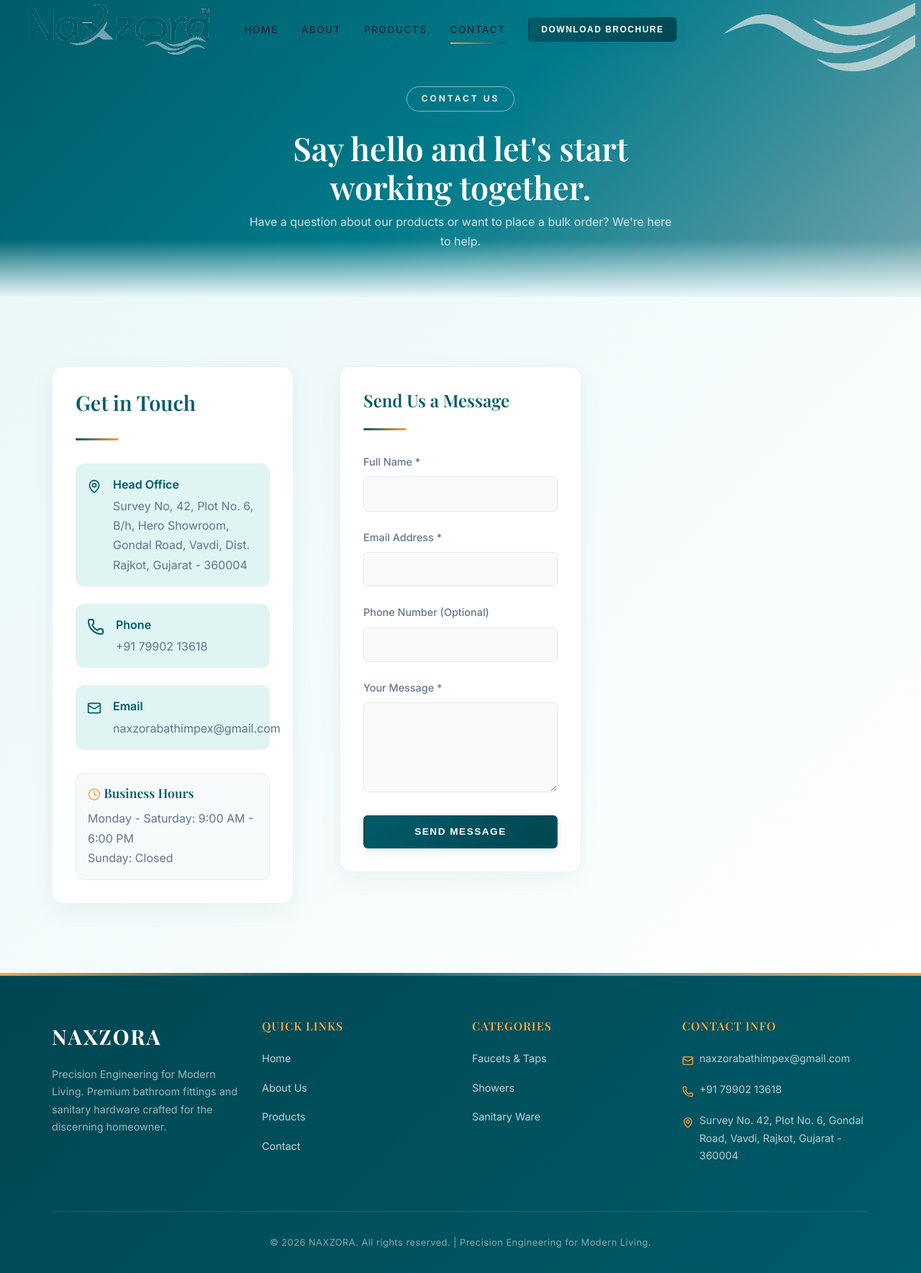
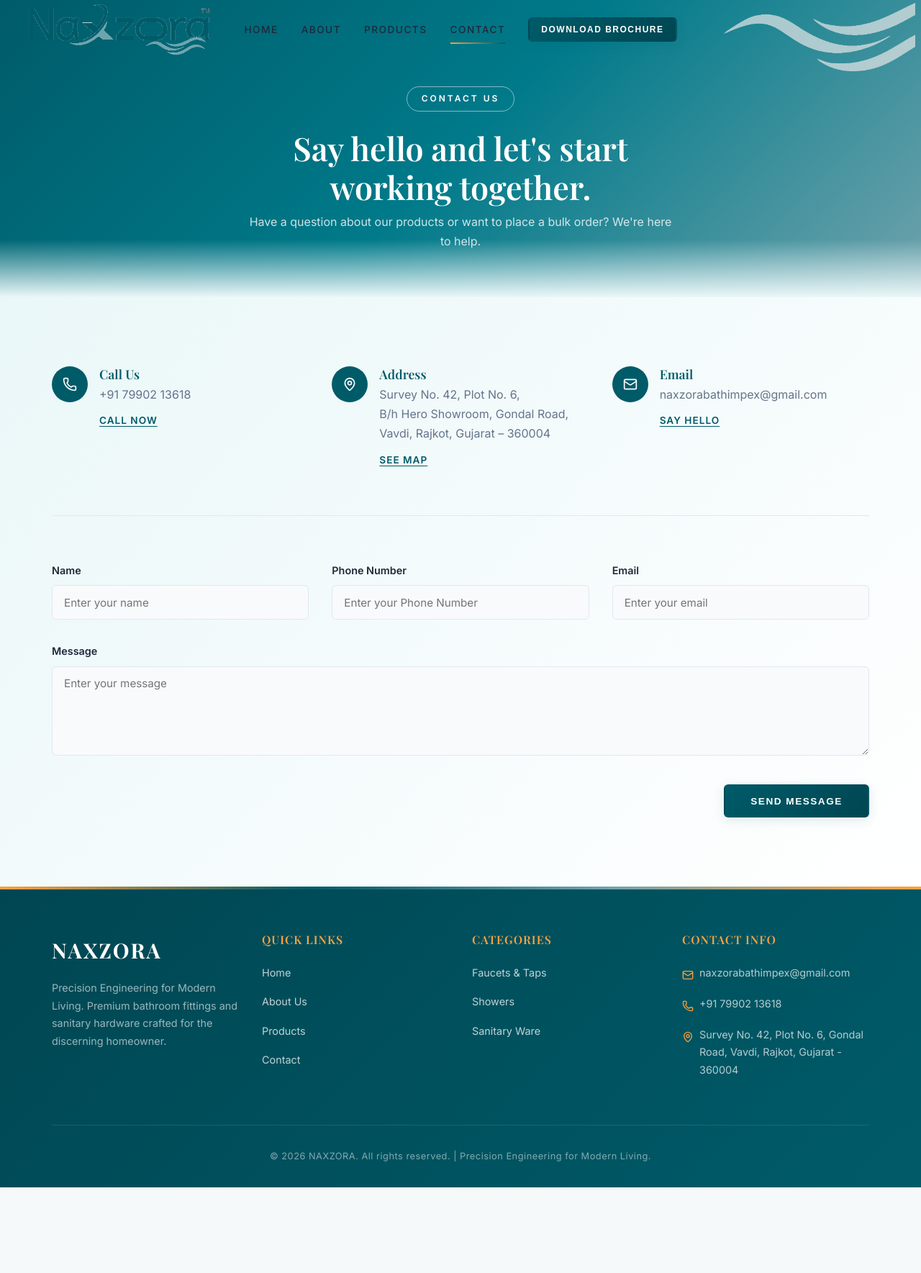
Before and after one commit to Shrey-c0des/naxzora-website, a Node server app: page /contact in a window 1280 px wide. Shown: the whole page at 72% size. After the commit the page ends 1650 px from the top, so only its background shows below. Run offline with Node 20, Linux system fonts and the light colour scheme.

Commit message:
Redesign contact page: horizontal layout like Probath

```diff
--- a/views/contact.ejs
+++ b/views/contact.ejs
@@ -9,51 +9,54 @@
     </div>
 </section>
 
+<!-- Contact Info Cards — Horizontal Row -->
 <section class="section section-cyan">
     <div class="container">
-        <div class="grid" style="align-items: start; gap: var(--space-8);">
+        <div style="display: grid; grid-template-columns: repeat(3, 1fr); gap: var(--space-4); margin-bottom: var(--space-8);" class="contact-info-grid">
 
-            <!-- Contact Info -->
-            <div class="animate-on-scroll">
-                <div style="background: #fff; border: 1px solid rgba(0,91,105,0.08); border-radius: var(--radius-lg); padding: var(--space-4); box-shadow: 0 10px 30px rgba(0,91,105,0.06);">
-                    <h2 style="font-size: 1.8rem; margin-bottom: var(--space-4);">Get in Touch</h2>
-                    <div class="section-divider" style="margin: 0 0 var(--space-4);"></div>
-
-                    <div style="display: flex; gap: 1rem; margin-bottom: var(--space-3); padding: 1rem; background: var(--primary-light); border-radius: var(--radius-md);">
-                        <i data-lucide="map-pin" style="color: var(--primary); margin-top: 4px; min-width: 20px;"></i>
+            <!-- Call Us -->
+            <div class="reveal delay-1" style="display: flex; align-items: flex-start; gap: 1rem;">
+                <div style="width: 50px; height: 50px; min-width: 50px; border-radius: 50%; background: var(--primary); display: flex; align-items: center; justify-content: center;">
+                    <i data-lucide="phone" style="color: #fff; width: 20px; height: 20px;"></i>
+                </div>
                 <div>
-                            <strong style="display: block; margin-bottom: 0.2rem; color: var(--primary);">Head Office</strong>
-                            <p style="color: var(--text-secondary);">Survey No, 42, Plot No. 6, B/h, Hero Showroom,<br>Gondal Road, Vavdi, Dist. Rajkot, Gujarat - 360004</p>
+                    <h3 style="font-size: 1.1rem; margin-bottom: 0.3rem;">Call Us</h3>
+                    <p style="color: var(--text-secondary); margin-bottom: 0.5rem;">+91 79902 13618</p>
+                    <a href="tel:+917990213618" style="font-size: 0.85rem; font-weight: 600; text-transform: uppercase; letter-spacing: 1px; text-decoration: underline; text-underline-offset: 3px;">Call Now</a>
                 </div>
             </div>
 
-                    <div style="display: flex; gap: 1rem; margin-bottom: var(--space-3); padding: 1rem; background: var(--primary-light); border-radius: var(--radius-md);">
-                        <i data-lucide="phone" style="color: var(--primary); margin-top: 4px; min-width: 20px;"></i>
+            <!-- Address -->
+            <div class="reveal delay-2" style="display: flex; align-items: flex-start; gap: 1rem;">
+                <div style="width: 50px; height: 50px; min-width: 50px; border-radius: 50%; background: var(--primary); display: flex; align-items: center; justify-content: center;">
+                    <i data-lucide="map-pin" style="color: #fff; width: 20px; height: 20px;"></i>
+                </div>
                 <div>
-                            <strong style="display: block; margin-bottom: 0.2rem; color: var(--primary);">Phone</strong>
-                            <p style="color: var(--text-secondary);">+91 79902 13618</p>
+                    <h3 style="font-size: 1.1rem; margin-bottom: 0.3rem;">Address</h3>
+                    <p style="color: var(--text-secondary); margin-bottom: 0.5rem;">Survey No. 42, Plot No. 6,<br>B/h Hero Showroom, Gondal Road,<br>Vavdi, Rajkot, Gujarat – 360004</p>
+                    <a href="https://maps.google.com/?q=Vavdi+Rajkot+Gujarat" target="_blank" style="font-size: 0.85rem; font-weight: 600; text-transform: uppercase; letter-spacing: 1px; text-decoration: underline; text-underline-offset: 3px;">See Map</a>
                 </div>
             </div>
 
-                    <div style="display: flex; gap: 1rem; margin-bottom: var(--space-4); padding: 1rem; background: var(--primary-light); border-radius: var(--radius-md);">
-                        <i data-lucide="mail" style="color: var(--primary); margin-top: 4px; min-width: 20px;"></i>
+            <!-- Email -->
+            <div class="reveal delay-3" style="display: flex; align-items: flex-start; gap: 1rem;">
+                <div style="width: 50px; height: 50px; min-width: 50px; border-radius: 50%; background: var(--primary); display: flex; align-items: center; justify-content: center;">
+                    <i data-lucide="mail" style="color: #fff; width: 20px; height: 20px;"></i>
+                </div>
                 <div>
-                            <strong style="display: block; margin-bottom: 0.2rem; color: var(--primary);">Email</strong>
-                            <p style="color: var(--text-secondary);">naxzorabathimpex@gmail.com</p>
-                        </div>
-                    </div>
-
-                    <div style="background: rgba(0,91,105,0.03); padding: 1rem; border-radius: var(--radius-md); border: 1px solid rgba(0,91,105,0.06);">
-                        <h3 style="font-size: 1.1rem; margin-bottom: 0.5rem;"><i data-lucide="clock" style="width: 18px; display: inline; vertical-align: middle; color: var(--highlight);"></i> Business Hours</h3>
-                        <p style="color: var(--text-secondary);">Monday - Saturday: 9:00 AM - 6:00 PM<br>Sunday: Closed</p>
+                    <h3 style="font-size: 1.1rem; margin-bottom: 0.3rem;">Email</h3>
+                    <p style="color: var(--text-secondary); margin-bottom: 0.5rem;">naxzorabathimpex@gmail.com</p>
+                    <a href="mailto:naxzorabathimpex@gmail.com" style="font-size: 0.85rem; font-weight: 600; text-transform: uppercase; letter-spacing: 1px; text-decoration: underline; text-underline-offset: 3px;">Say Hello</a>
                 </div>
             </div>
         </div>
 
-            <!-- Contact Form -->
-            <div class="animate-on-scroll">
+        <!-- Divider -->
+        <hr class="reveal" style="border: none; border-top: 1px solid var(--border); margin-bottom: var(--space-8);">
+
+        <!-- Contact Form — Horizontal Layout -->
         <% if (success) { %>
-                    <div style="background: #fff; border: 1px solid rgba(0,91,105,0.08); padding: var(--space-6); border-radius: var(--radius-lg); text-align: center; box-shadow: 0 10px 30px rgba(0,91,105,0.06);">
+            <div class="reveal" style="text-align: center; padding: var(--space-8) 0;">
                 <div style="width: 64px; height: 64px; background: var(--primary-light); border-radius: 50%; display: flex; align-items: center; justify-content: center; margin: 0 auto 1.5rem;">
                     <i data-lucide="check-circle" style="color: var(--primary); width: 32px; height: 32px;"></i>
                 </div>
@@ -62,36 +65,38 @@
                 <a href="/" class="btn">Return Home</a>
             </div>
         <% } else { %>
-                    <form action="/contact" method="POST" style="background: #fff; border: 1px solid rgba(0,91,105,0.08); border-radius: var(--radius-lg); padding: var(--space-4); box-shadow: 0 10px 30px rgba(0,91,105,0.06);">
-                        <h2 style="font-size: 1.5rem; margin-bottom: var(--space-3);">Send Us a Message</h2>
-                        <div class="section-divider" style="margin: 0 0 var(--space-4);"></div>
-
-                        <div style="margin-bottom: 1.5rem;">
-                            <label for="name" style="display: block; margin-bottom: 0.5rem; color: var(--text-secondary); font-size: 0.9rem; font-weight: 500;">Full Name *</label>
-                            <input type="text" id="name" name="name" required class="form-input">
+            <form action="/contact" method="POST" class="reveal delay-1">
+                <div style="display: grid; grid-template-columns: repeat(3, 1fr); gap: var(--space-4); margin-bottom: var(--space-4);" class="form-row-grid">
+                    <div>
+                        <label for="name" style="display: block; margin-bottom: 0.5rem; font-weight: 600; font-size: 0.9rem;">Name</label>
+                        <input type="text" id="name" name="name" required class="form-input" placeholder="Enter your name">
                     </div>
-
-                        <div style="margin-bottom: 1.5rem;">
-                            <label for="email" style="display: block; margin-bottom: 0.5rem; color: var(--text-secondary); font-size: 0.9rem; font-weight: 500;">Email Address *</label>
-                            <input type="email" id="email" name="email" required class="form-input">
+                    <div>
+                        <label for="phone" style="display: block; margin-bottom: 0.5rem; font-weight: 600; font-size: 0.9rem;">Phone Number</label>
+                        <input type="tel" id="phone" name="phone" class="form-input" placeholder="Enter your Phone Number">
                     </div>
-
-                        <div style="margin-bottom: 1.5rem;">
-                            <label for="phone" style="display: block; margin-bottom: 0.5rem; color: var(--text-secondary); font-size: 0.9rem; font-weight: 500;">Phone Number (Optional)</label>
-                            <input type="tel" id="phone" name="phone" class="form-input">
+                    <div>
+                        <label for="email" style="display: block; margin-bottom: 0.5rem; font-weight: 600; font-size: 0.9rem;">Email</label>
+                        <input type="email" id="email" name="email" required class="form-input" placeholder="Enter your email">
                     </div>
-
-                        <div style="margin-bottom: 1.5rem;">
-                            <label for="message" style="display: block; margin-bottom: 0.5rem; color: var(--text-secondary); font-size: 0.9rem; font-weight: 500;">Your Message *</label>
-                            <textarea id="message" name="message" rows="5" required class="form-input" style="resize: vertical;"></textarea>
                 </div>
-
-                        <button type="submit" class="btn" style="width: 100%;">Send Message</button>
+                <div style="margin-bottom: var(--space-4);">
+                    <label for="message" style="display: block; margin-bottom: 0.5rem; font-weight: 600; font-size: 0.9rem;">Message</label>
+                    <textarea id="message" name="message" rows="5" required class="form-input" style="resize: vertical;" placeholder="Enter your message"></textarea>
+                </div>
+                <div style="text-align: right;">
+                    <button type="submit" class="btn">Send Message</button>
+                </div>
             </form>
         <% } %>
     </div>
-        </div>
-    </div>
 </section>
 
+<style>
+    @media (max-width: 768px) {
+        .contact-info-grid { grid-template-columns: 1fr !important; }
+        .form-row-grid { grid-template-columns: 1fr !important; }
+    }
+</style>
+
 <%- include('partials/footer') %>
```
Lines whose indentation alone changed are shown as unchanged.
